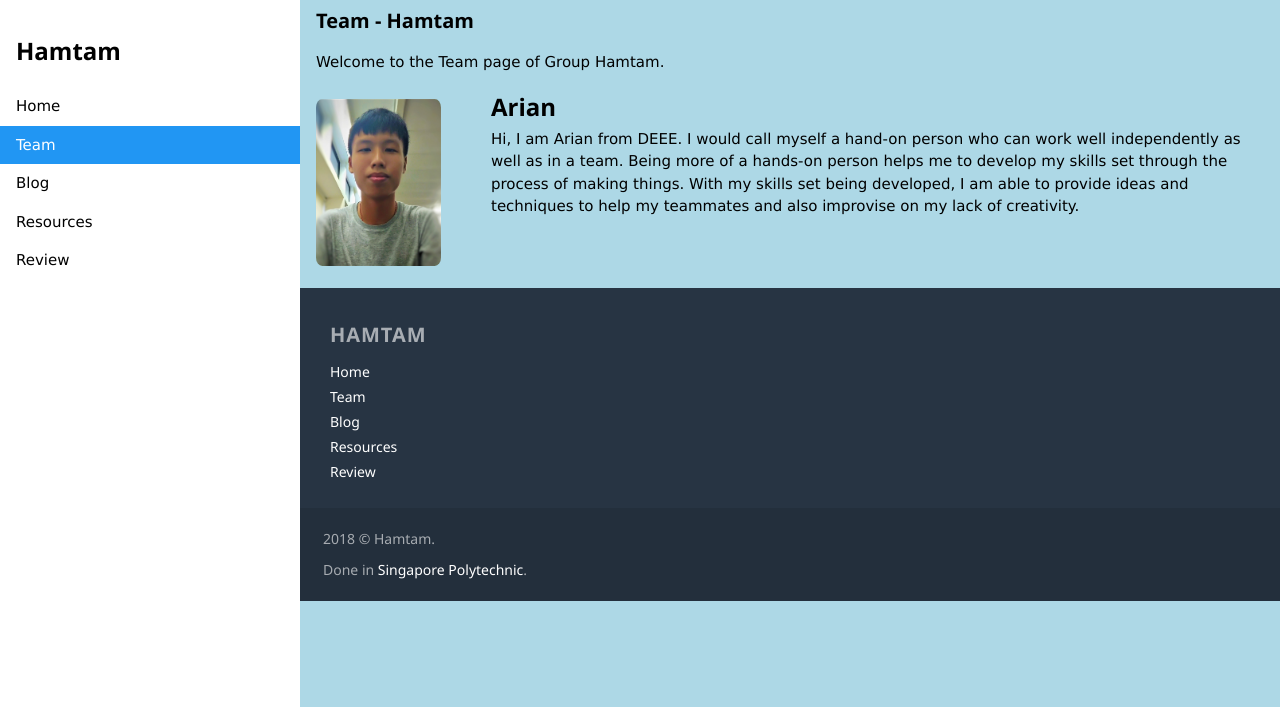
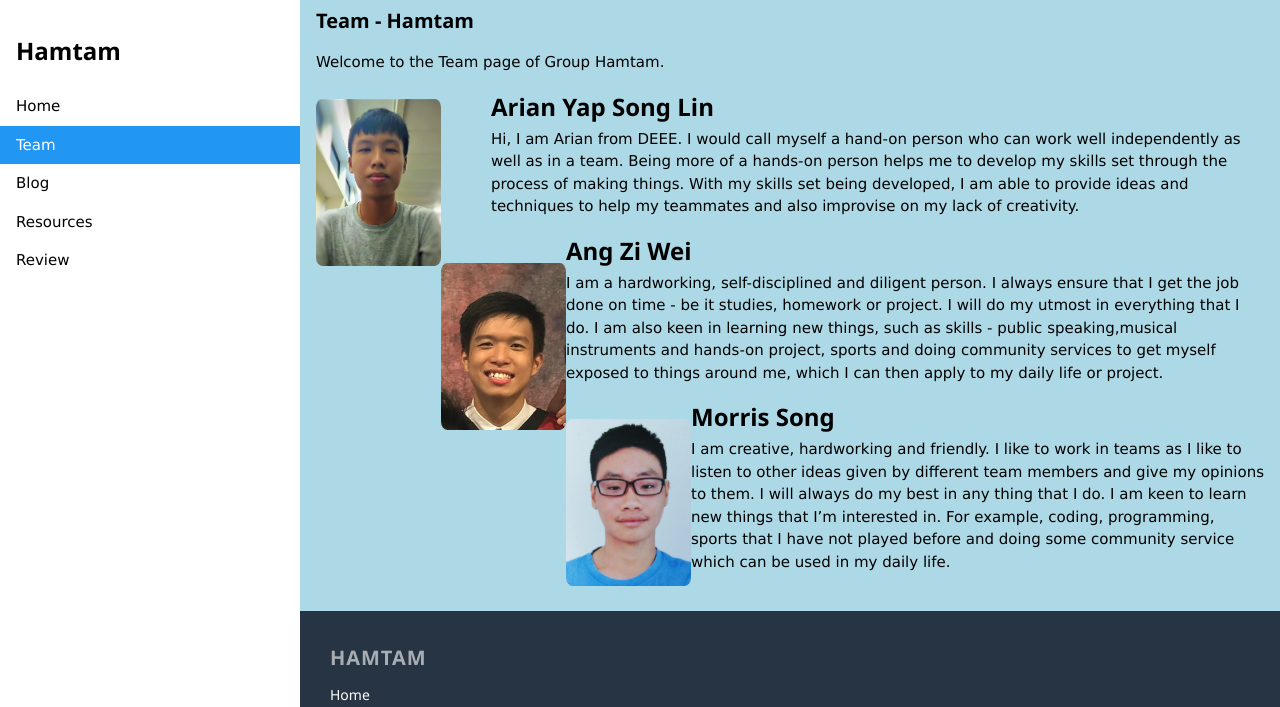
Before and after one commit to hamtamSP/EAT2018, a plain HTML site: page team.html in a window 1280 px wide. Shown: the part 69-776 px from the top of the page. Drawn offline with Linux system fonts and the light colour scheme.

Commit message:
Updated team
Updated info on teams.

```diff
--- a/team.html
+++ b/team.html
@@ -42,12 +42,29 @@
     <h4><b>Team - Hamtam</b></h4>
 			<p>Welcome to the Team page of Group Hamtam.</p>
 			<div style="display: block">
-			<img src="img/Arian.jpeg" style="border-radius: 5%; float: left; margin-top: 10px" width="125" height="167" alt="Arian Pic">
-			<div class="teamtitle">
-				<h3><b>Arian</b></h3>
-				<p style="margin-top: -7px">Hi, I am Arian from DEEE. I would call myself a hand-on person who can work well independently as well as in a team. Being more of a hands-on person helps me to develop my skills set through the process of making things. With my skills set being developed, I am able to provide ideas and techniques to help my teammates and also improvise on my lack of creativity.</p>
+				<img src="img/Arian.jpeg" style="border-radius: 5%; float: left; margin-top: 10px" width="125" height="167" alt="Arian Pic">
+				<div class="teamtitle">
+				<h3><b>Arian Yap Song Lin</b></h3>
+				<p style="margin-top: -7px">Hi, I am Arian from DEEE. I would call myself a hand-on person who can work well independently as well as in a team. Being more of a hands-on person helps me to develop my skills set through the process of making things. With my skills set being developed, I am able to provide ideas and techniques to help my teammates and also improvise on my lack of creativity.
+				</p>
+				</div>
 			</div>
-		</div>
+			<div style="display: block">
+				<img src="img/crop 2.jpg" style="border-radius: 5%; float: left; margin-top: 30px" width="125" height="167" alt="Zi Wei Pic">
+				<div class="teamtitle">
+					<h3><b>Ang Zi Wei</b></h3>
+					<p style="margin-top: -7px">I am a hardworking, self-disciplined and diligent person. I always ensure that I get the job done on time - be it studies, homework or project. I will do my utmost in everything that I do. I am also keen in learning new things, such as skills - public speaking,musical instruments and hands-on project, sports and doing community services to get myself exposed to things around me, which I can then apply to my daily life or project.
+					</p>
+				</div>
+			</div>
+			<div style="display: block">
+				<img src="img/morris.jpeg" style="border-radius: 5%; float: left; margin-top: 20px" width="125" height="167" alt="Morris Pic">
+				<div class="teamtitle">
+					<h3><b>Morris Song</b></h3>
+					<p style="margin-top: -7px">I am creative, hardworking and friendly. I like to work in teams as I like to listen to other ideas given by different team members and give my opinions to them. I will always do my best in any thing that I do. I am keen to learn new things that I’m interested in. For example, coding, programming, sports that I have not played before and doing some community service which can be used in my daily life.
+					</p>
+				</div>
+			</div>
   </header>
   <br>
 
```
Also changed, not shown: img/crop 2.jpg (added), img/morris.jpeg (added).
